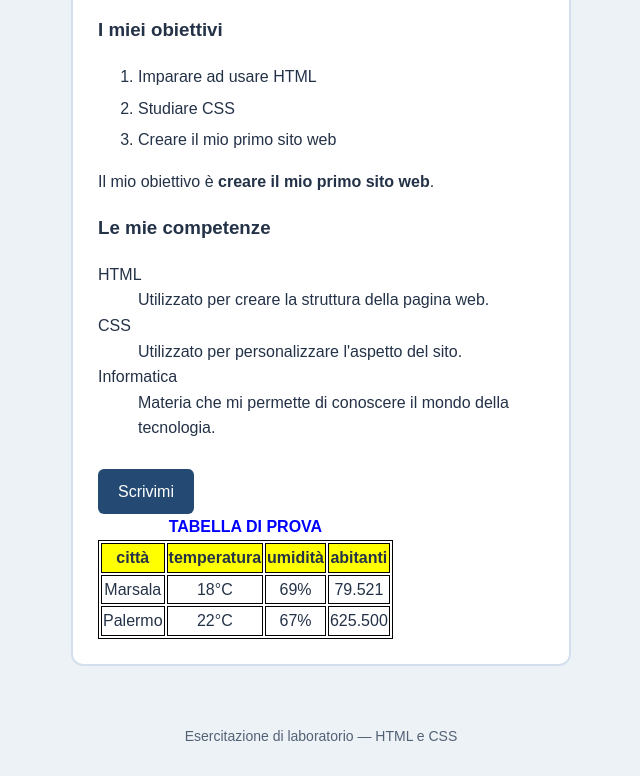
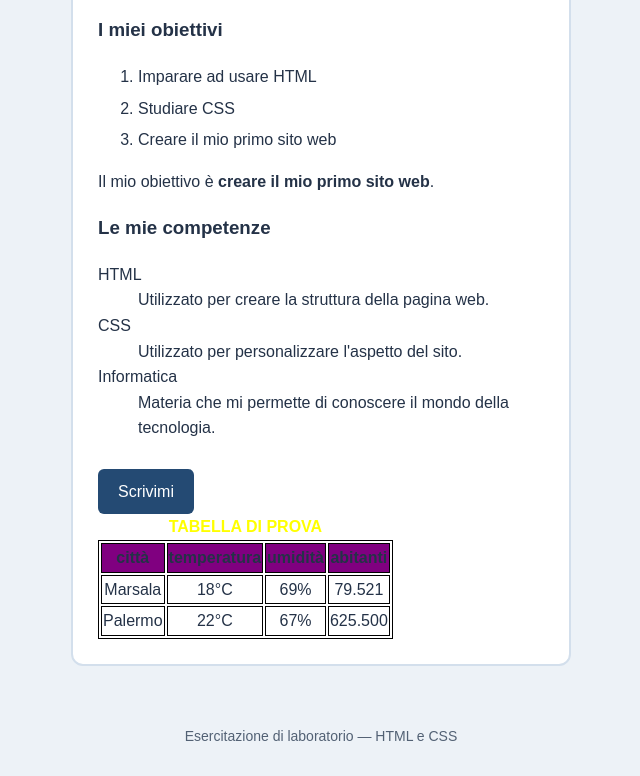
Before and after one commit to Ninollo/laboratorio-html, a plain HTML site: page index.html in a window 1280 px wide. Shown: the part 534-1310 px from the top of the page, without its empty margins (319-959 px from the left). Drawn offline with Linux system fonts and the light colour scheme.

Commit message:
Change caption and th styles in style.css

```diff
--- a/style.css
+++ b/style.css
@@ -94,6 +94,6 @@ footer {
     color: #526174;
 }
 table, th, td {border: 1px solid black;}
-caption {font-weight:bold; color: blue;}
-th {background-color: yellow;}
+caption {font-weight:bold; color: yellow;}
+th {background-color: purple;}
 td {text-align: center;}
```
